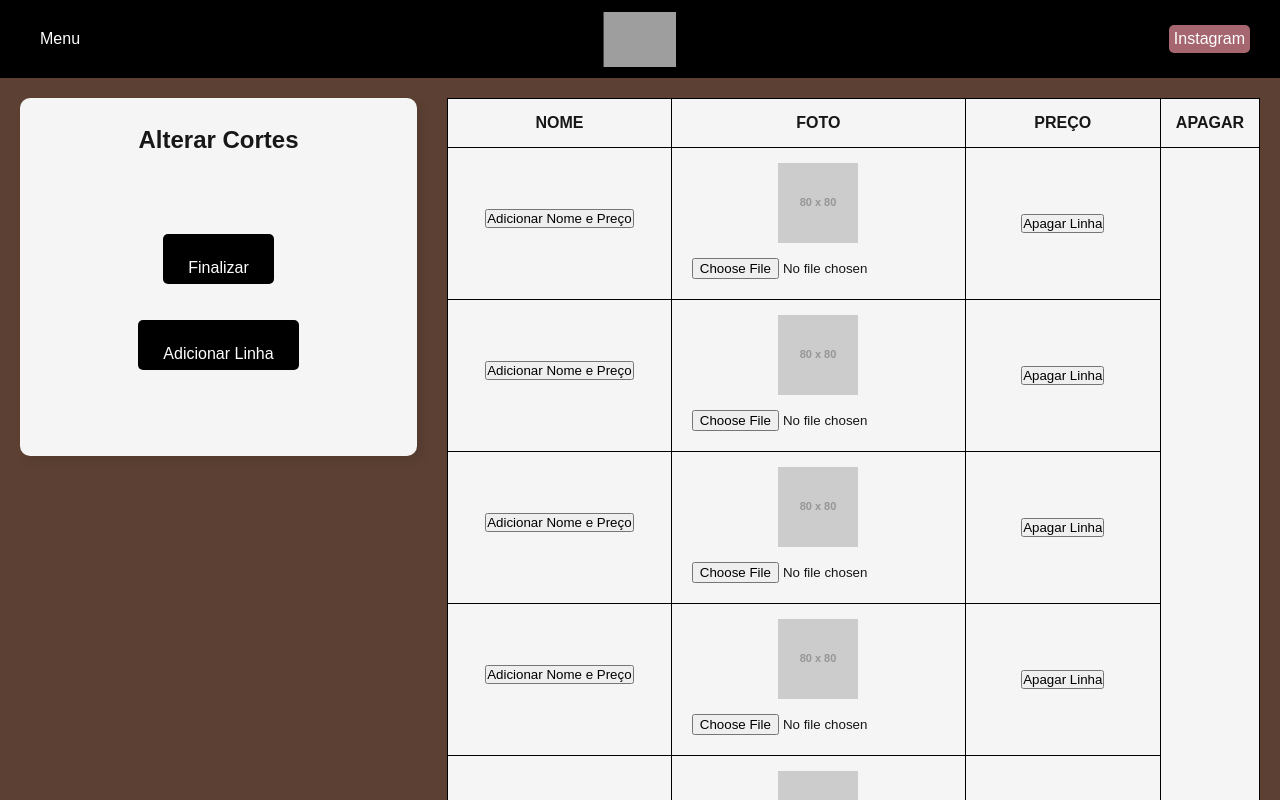
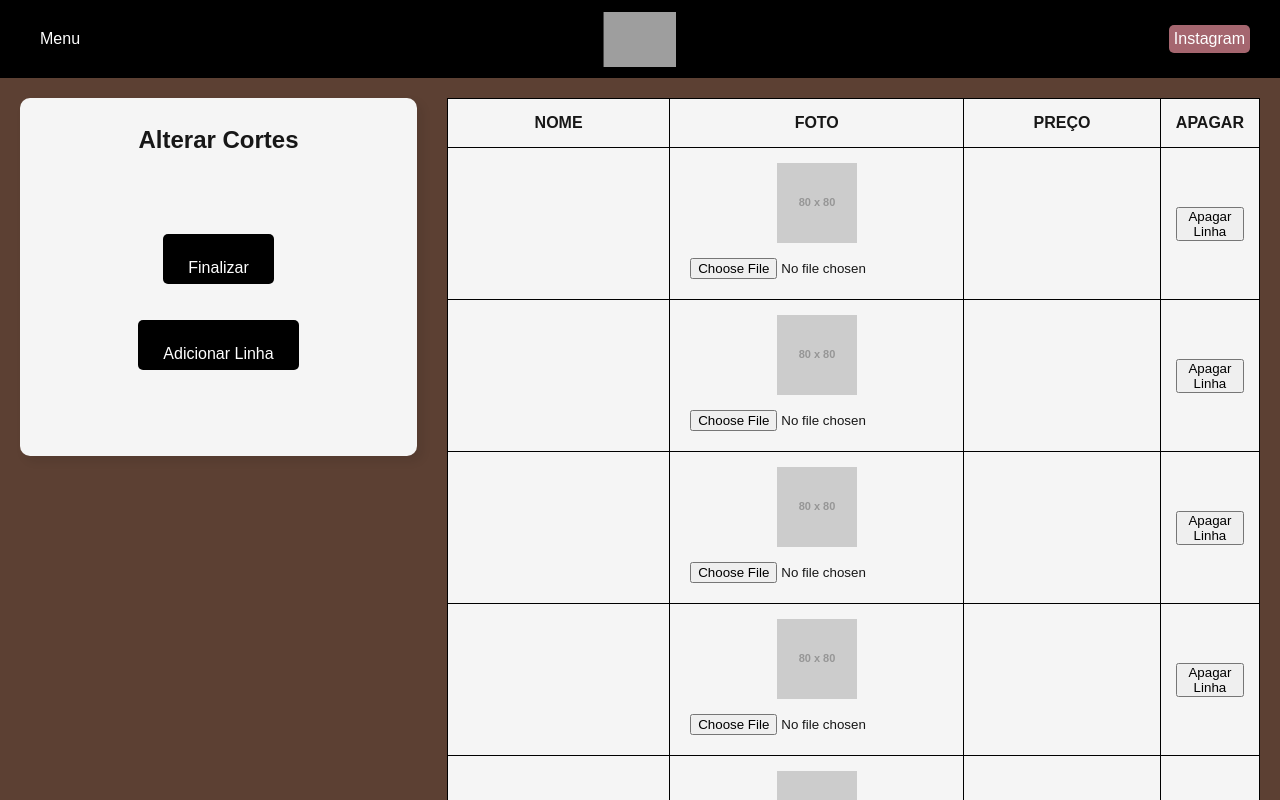
Before and after one commit to fabiotsouza/projeto, a Next.js app: page /Jose in a window 1280 px wide. Built offline with nearby package versions, Linux system fonts and the light colour scheme; grey boxes are pictures that could not be loaded.

Commit message:
Update page.js

```diff
--- a/app/Jose/page.js
+++ b/app/Jose/page.js
@@ -12,8 +12,8 @@ function Pagina_jose() {
     { nome: null, corte: null, preco: null }
   ]);
 
-  const [linhaSelecionada, setLinhaSelecionada] = useState(null);
-  const [exibirCampos, setExibirCampos] = useState(false); // Estado para controlar a visibilidade dos campos de nome e preço
+  const [campoNomeSelecionado, setCampoNomeSelecionado] = useState(null); // Controlar a linha do nome editável
+  const [campoPrecoSelecionado, setCampoPrecoSelecionado] = useState(null); // Controlar a linha do preço editável
 
   // Carregar dados do localStorage quando o componente for montado
   useEffect(() => {
@@ -61,6 +61,16 @@ function Pagina_jose() {
     setImagens(newImagens); // Atualiza o estado após apagar a linha
   };
 
+  // Função para mostrar o campo nome editável
+  const ativarCampoNome = (index) => {
+    setCampoNomeSelecionado(index);
+  };
+
+  // Função para mostrar o campo preço editável
+  const ativarCampoPreco = (index) => {
+    setCampoPrecoSelecionado(index);
+  };
+
   return (
     <div>
       <div className="logo">
@@ -95,40 +105,31 @@ function Pagina_jose() {
 
             {imagens.map((imagem, index) => (
               <tr key={index}>
+                {/* Nome */}
                 <td className="corte">
-                  <button
-                    onClick={() => setExibirCampos(!exibirCampos)}
-                    style={{ marginBottom: '10px' }}
-                  >
-                    {exibirCampos ? 'Ocultar campos' : 'Adicionar Nome e Preço'}
-                  </button>
-                  {exibirCampos && (
-                    <>
+                  {campoNomeSelecionado === index ? (
                     <input
                       type="text"
                       value={imagem.nome || ""}
                       onChange={(e) => handleTextChange(e, 'nome', index)}
                       placeholder="Digite o nome"
+                      onBlur={() => setCampoNomeSelecionado(null)} // Remove o campo de edição quando sai do input
+                      autoFocus
                       style={{
-                          border: imagem.nome ? '2px solid #000' : '1px solid #ccc', // Estilo condicional para borda
+                        border: imagem.nome ? '2px solid #000' : '1px solid #ccc',
                       }}
                     />
-                      <input
-                        type="text"
-                        value={imagem.preco || ""}
-                        onChange={(e) => handleTextChange(e, 'preco', index)}
-                        placeholder="Digite o preço"
-                        style={{
-                          border: imagem.preco ? '2px solid #000' : '1px solid #ccc', // Estilo condicional para borda
-                        }}
-                      />
-                    </>
+                  ) : (
+                    <span onClick={() => ativarCampoNome(index)}>
+                      {imagem.nome || ""}
+                    </span>
                   )}
                 </td>
 
+                {/* Foto */}
                 <td className="corte">
                   <img
-                    src={imagem.corte ? imagem.corte : "https://via.placeholder.com/80" }
+                    src={imagem.corte ? imagem.corte : "https://via.placeholder.com/80"}
                     alt={`Corte da linha ${index + 1}`}
                     style={{ width: '80px', height: '80px', objectFit: 'cover' }}
                   />
@@ -141,6 +142,28 @@ function Pagina_jose() {
                   />
                 </td>
 
+                {/* Preço */}
+                <td className="corte">
+                  {campoPrecoSelecionado === index ? (
+                    <input
+                      type="text"
+                      value={imagem.preco || ""}
+                      onChange={(e) => handleTextChange(e, 'preco', index)}
+                      placeholder="Digite o preço"
+                      onBlur={() => setCampoPrecoSelecionado(null)} // Remove o campo de edição quando sai do input
+                      autoFocus
+                      style={{
+                        border: imagem.preco ? '2px solid #000' : '1px solid #ccc',
+                      }}
+                    />
+                  ) : (
+                    <span onClick={() => ativarCampoPreco(index)}>
+                      {imagem.preco || ""}
+                    </span>
+                  )}
+                </td>
+
+                {/* Botão Apagar */}
                 <td className="corte">
                   <button onClick={() => apagarLinha(index)}>Apagar Linha</button>
                 </td>
@@ -151,7 +174,6 @@ function Pagina_jose() {
       </div>
 
       <script src="font-awesome-v6.6.js"></script>
-
     </div>
   );
 }
```
Lines whose indentation alone changed are shown as unchanged.
